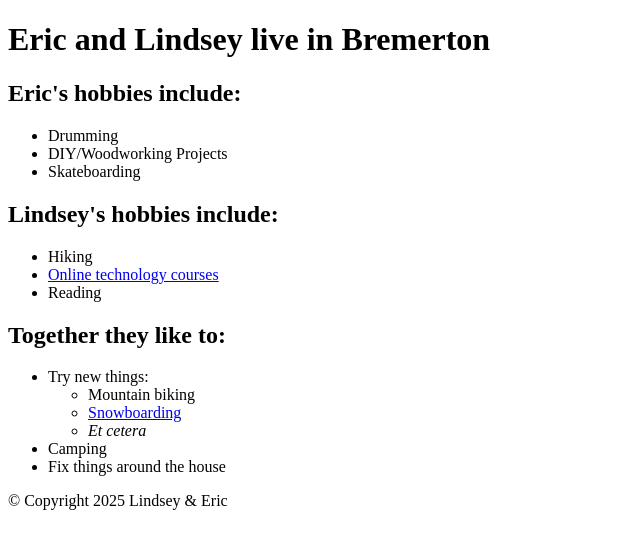
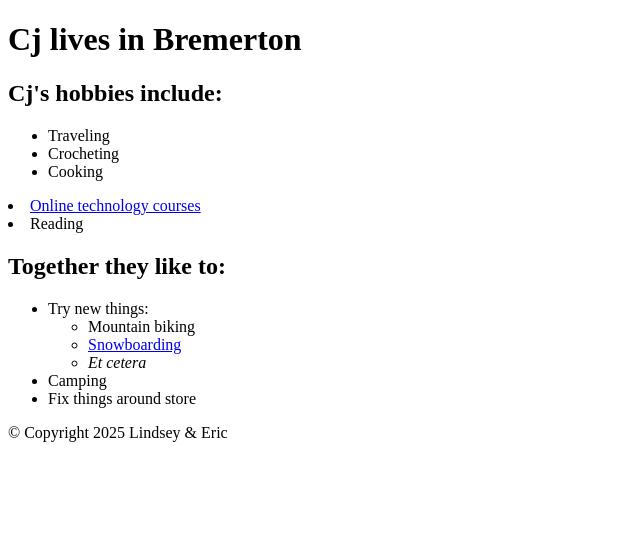
Before and after one commit to csison25/TestSite, a plain HTML site: page Ch2EnL.html in a window 1280 px wide. Shown: the whole page, without its empty margins (0-640 px from the left). Drawn offline with Linux system fonts and the light colour scheme.

Commit message:
Update Ch2EnL.html

```diff
--- a/Ch2EnL.html
+++ b/Ch2EnL.html
@@ -3,22 +3,19 @@
 <html lang="en">
   <head>
     <meta description="A list of Eric and Lindsey's hobbies.">
-    <title>Introducing Eric and Lindsey</title>
+    <title>Introducing Cj Sison</title>
   </head>
   <body>
     <header>
-      <h1>Eric and Lindsey live in Bremerton</h1>
+      <h1>Cj lives in Bremerton</h1>
     </header>
     <main>
-      <h2>Eric's hobbies include:</h2>
+      <h2>Cj's hobbies include:</h2>
       <ul>
-        <li>Drumming</li>
-        <li>DIY/Woodworking Projects</li>
-        <li>Skateboarding</li>
+        <li>Traveling</li>
+        <li>Crocheting</li>
+        <li>Cooking</li>
       </ul>
-      <h2>Lindsey's hobbies include:</h2>
-      <ul>
-        <li>Hiking</li>
         <li><a href="https://www.coursera.org/">Online technology courses</a></li>
         <li>Reading</li>
       </ul>
@@ -31,9 +28,10 @@
             <li><em>Et cetera</em></li>
           </ul>
         <li>Camping</li>
-        <li>Fix things around the house</li>
+        <li>Fix things around store</li>
       </ul>
     </main>
     <footer>&copy; Copyright 2025 Lindsey & Eric</footer>
   </body>
+
 </html>
```
